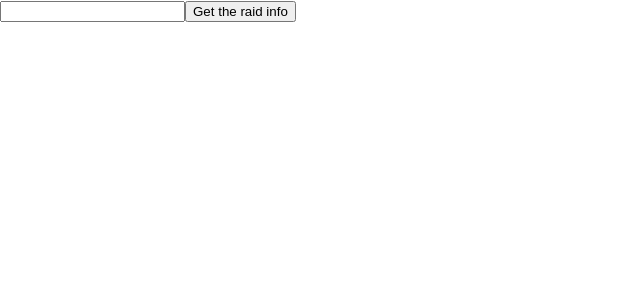
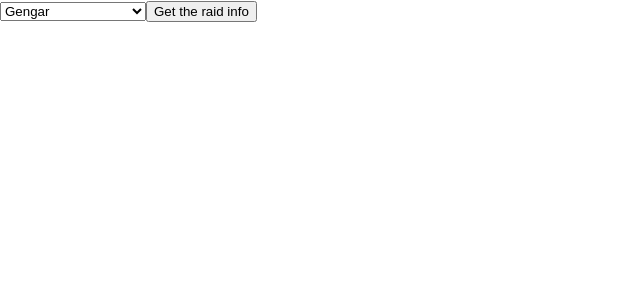
Before and after one commit to hankportney/pokemon-raid-calculator, a React (Create React App) app: page / in a window 1280 px wide. Shown: the top 300 px of the page, without its empty margins (0-640 px from the left). Built offline with nearby package versions, Linux system fonts and the light colour scheme.

Commit message:
Added select input to app including sixstar data

```diff
--- a/src/App.tsx
+++ b/src/App.tsx
@@ -1,4 +1,5 @@
 import "./App.css";
+import sixStars from "./data/sixStar";
 
 function App() {
 	const getStarRaidData = () => {};
@@ -6,7 +7,11 @@ function App() {
 	return (
 		<>
 			<header></header>
-			<input></input>
+			<select name="species">
+				{sixStars.map((el) => (
+					<option value={el.name}>{el.name}</option>
+				))}
+			</select>
 			<button onClick={getStarRaidData}>Get the raid info</button>
 		</>
 	);
--- a/data/sixStar.ts
+++ b/src/data/sixStar.ts
@@ -14,14 +14,14 @@ const sixStar = [
 		additional_moves: ["Bulk Up", "Screech"],
 	},
 	{
-		name: "Tauros",
+		name: "Tauros [Blaze Breed]",
 		tera_type: "Random",
 		ability: "Hidden Possible",
 		moves: ["Flare Blitz", "Close Combat", "Flamethrower", "Headbutt"],
 		additional_moves: ["Sunny Day", "Bulk Up"],
 	},
 	{
-		name: "Tauros",
+		name: "Tauros [Aqua Breed]",
 		tera_type: "Random",
 		ability: "Hidden Possible",
 		moves: ["Wave Crash", "Close Combat", "Surf", "Headbutt"],
```
Also changed, not shown: tsconfig.json (+3 -9 lines).
